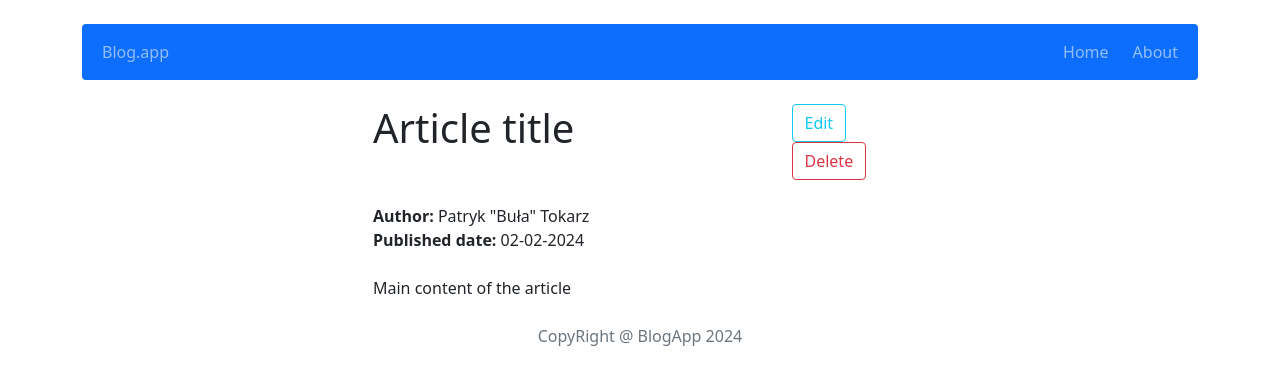
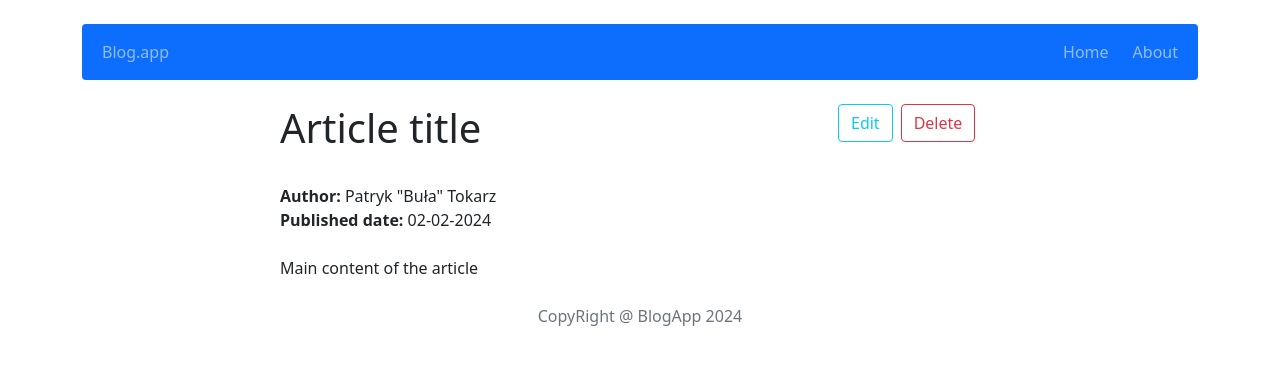
Before and after one commit to stelmonitos/blog-app-react, a React (Create React App) app: page /post/1 in a window 1280 px wide. Shown: the top 384 px of the page. Built offline with nearby package versions, Linux system fonts and the light colour scheme.

Commit message:
fix singlePage buttons layout

```diff
--- a/src/components/pages/SinglePost.js
+++ b/src/components/pages/SinglePost.js
@@ -26,14 +26,16 @@ const SinglePost = () => {
     return <Navigate to="/" />;
   }
   else return (
-    <div className="container col-6">
+    <div className="container col-8">
       <div className="row">
-        <h1 className="col-md-9">{posts.title}</h1>
-        <div className="col-md-3">
-          <Link to={`/post/edit/${posts.id}`} key={posts.id}>
-          <Button className="me-2" variant="outline-info">Edit</Button>
-          </Link>
-          <Button variant="outline-danger" onClick={handleShow}>Delete</Button>
+        <h1 className="col-sm-9">{posts.title}</h1>
+        <div className="col-sm-3">
+          <div className="col d-flex">
+            <Link to={`/post/edit/${posts.id}`} key={posts.id}>
+            <Button className="me-2 col" variant="outline-info">Edit</Button>
+            </Link>
+            <Button variant="outline-danger" onClick={handleShow}>Delete</Button>
+          </div>
         <Modal show={show} onHide={handleClose}>
           <Modal.Header closeButton>
             <Modal.Title>Are you sure?</Modal.Title>
```
